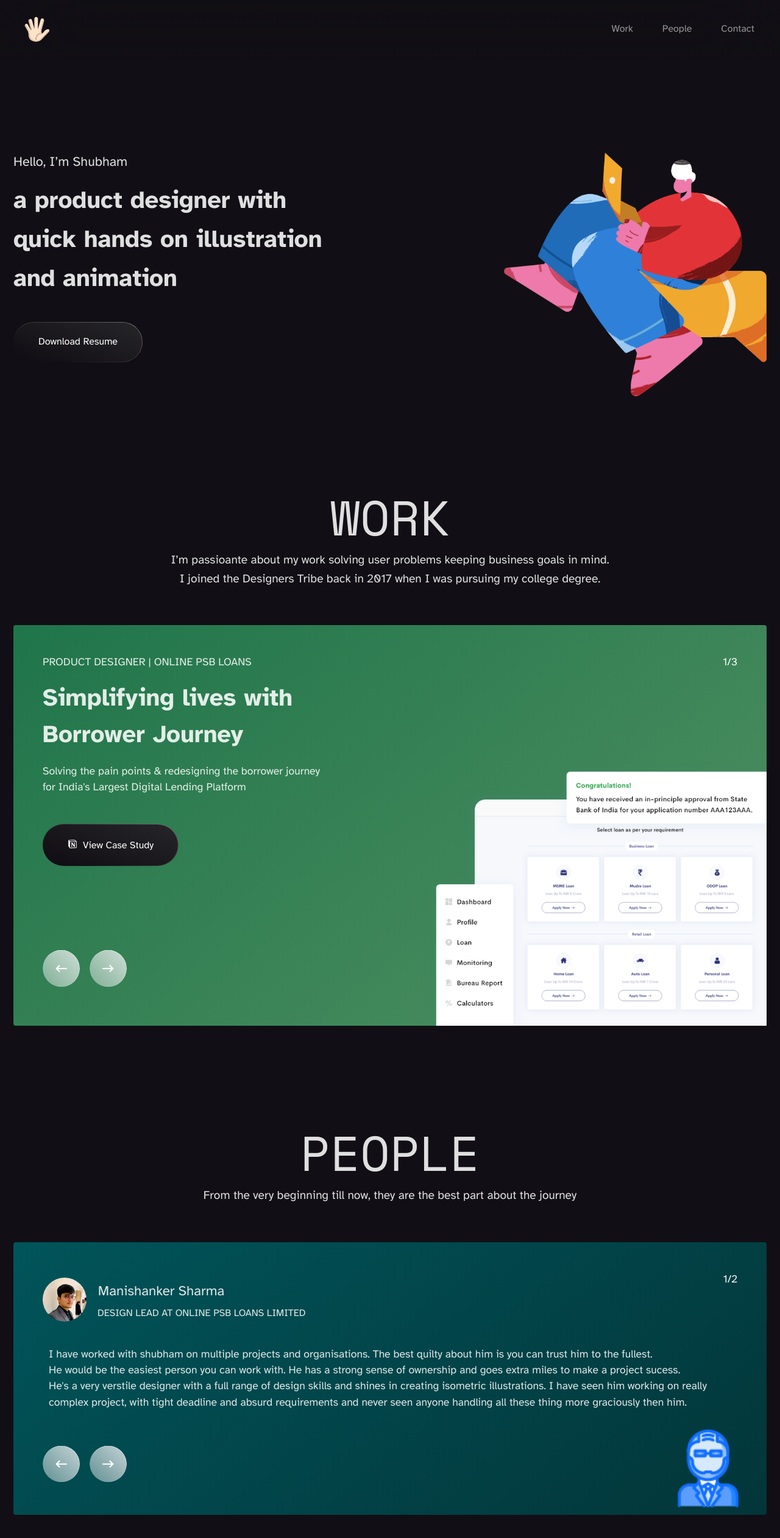
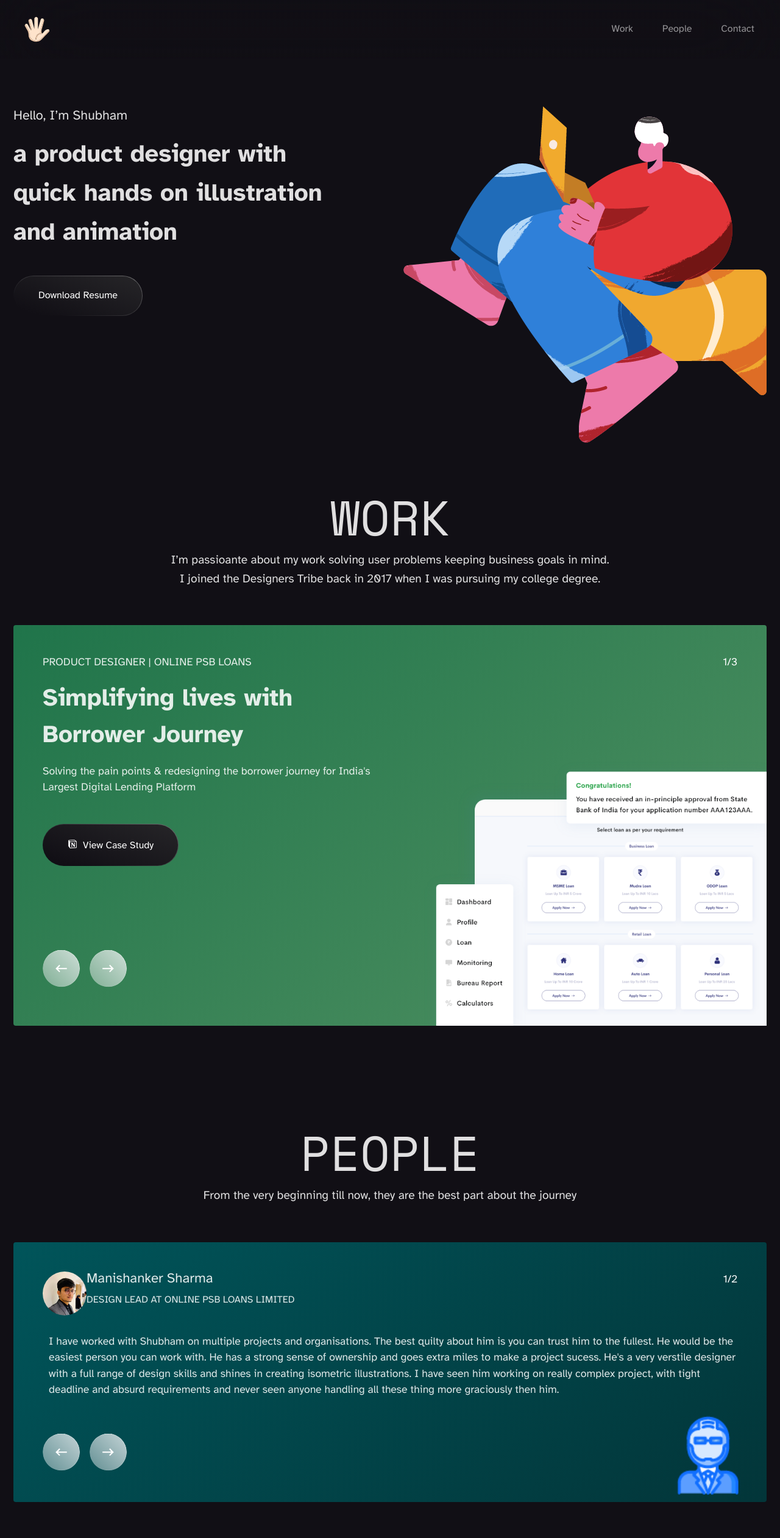
Before and after one commit to yadavshubham2199/yadavshubham2199.github.io, a plain HTML site: page index.html in a window 1280 px wide. Shown: the top 2522 px of the page at 61% size. Drawn offline with nearby package versions, Linux system fonts and the light colour scheme; files whose address does not match are found by name.

Commit message:
Update index.html

```diff
--- a/index.html
+++ b/index.html
@@ -43,7 +43,7 @@
     <header>
     <nav class="container-fluid navbar navbar-expand-md navbar-dark">
       <a href="#" class="navbar-brand">
-        <img src="assets/images/image1.svg" alt="everyone" width="54" height="54" class="d-inline-block align-center">
+        <img src="assets/images/image1.svg" alt="everyone" width="54" height="54" class="d-inline-block align-center sayhi">
         <span class="hidden">Shubham Yadav</span>
         </a>
       <button
@@ -93,8 +93,8 @@
       </div>
 
       <div class="a2">
-        <div class="photo">
-          <img src="assets/images/mainvector.png" alt="mainherovector" width="431" height="400">
+        <div>
+          <img class="photo" src="assets/images/mainvector.png" alt="mainherovector">
         </div>
       </div>
       </div>
@@ -149,7 +149,7 @@
             <div class="what">
               <p class="tag">PRODUCT DESIGNER  |  ONLINE PSB LOANS</p>
               <p class="study">Simplifying lives with Borrower Journey</p>
-              <p class="tag">Solving the pain points & redesigning the borrower journey<br> for India's Largest Digital Lending Platform</p>
+              <p class="tag">Solving the pain points & redesigning the borrower journey for India's Largest Digital Lending Platform</p>
               <a class="button-outside" href="https://marred-cougar-203.notion.site/Simplifying-lives-with-Borrower-Journey-2-0-85054390ed03481ab7485236d562316d" target="blank">
                 <button class="resume qwerty"><span class="icon-notion-logo"></span>&nbsp&nbspView Case Study</button>
               </a>
@@ -218,14 +218,14 @@
               <div class="who">
                 <div class="person-image person1"></div>
                 <div class="person-details">
-                  <p class="naam">&nbsp&nbsp&nbsp<br>&nbsp&nbsp&nbspManishanker Sharma</p>
-                  <p class="position">&nbsp&nbsp&nbsp&nbspDESIGN LEAD AT ONLINE PSB LOANS LIMITED</p>
+                  <p class="naam">Manishanker Sharma</p>
+                  <p class="position">DESIGN LEAD AT ONLINE PSB LOANS LIMITED</p>
                 </div>
 
               </div>
-              <p class="tag comment">I have worked with shubham on multiple projects and organisations. The best quilty about him is you can trust him to the fullest.<br>
+              <p class="tag comment">I have worked with Shubham on multiple projects and organisations. The best quilty about him is you can trust him to the fullest.
                                     He would be the easiest person you can work with.
-                                    He has a strong sense of ownership and goes extra miles to make a project sucess.<br>
+                                    He has a strong sense of ownership and goes extra miles to make a project sucess.
                                     He's a very verstile designer with a full range of design skills and shines in creating isometric illustrations.
                                     I have seen him working on really complex project, with tight deadline and absurd requirements and never seen anyone handling all these thing more graciously then him.</p>
             </div>
@@ -241,14 +241,14 @@
               <div class="who">
                 <div class="person-image person2"></div>
                 <div class="person-details">
-                  <p class="naam">&nbsp&nbsp&nbsp<br>&nbsp&nbsp&nbspSanjay Yadav</p>
-                  <p class="position">&nbsp&nbsp&nbsp&nbspPRODUCT MANAGER AT ONLINE PSB LOANS LIMITED</p>
+                  <p class="naam">Sanjay Yadav</p>
+                  <p class="position">PRODUCT MANAGER AT ONLINE PSB LOANS LIMITED</p>
                 </div>
 
               </div>
-              <p class="tag comment">I have worked with shubham on multiple projects and organisations. The best quilty about him is you can trust him to the fullest.<br>
+              <p class="tag comment">I have worked with Shubham on multiple projects and organisations. The best quilty about him is you can trust him to the fullest.
                                     He would be the easiest person you can work with.
-                                    He has a strong sense of ownership and goes extra miles to make a project sucess.<br>
+                                    He has a strong sense of ownership and goes extra miles to make a project sucess.
                                     He's a very verstile designer with a full range of design skills and shines in creating isometric illustrations.
                                     I have seen him working on really complex project, with tight deadline and absurd requirements and never seen anyone handling all these thing more graciously then him.</p>
             </div>
```
